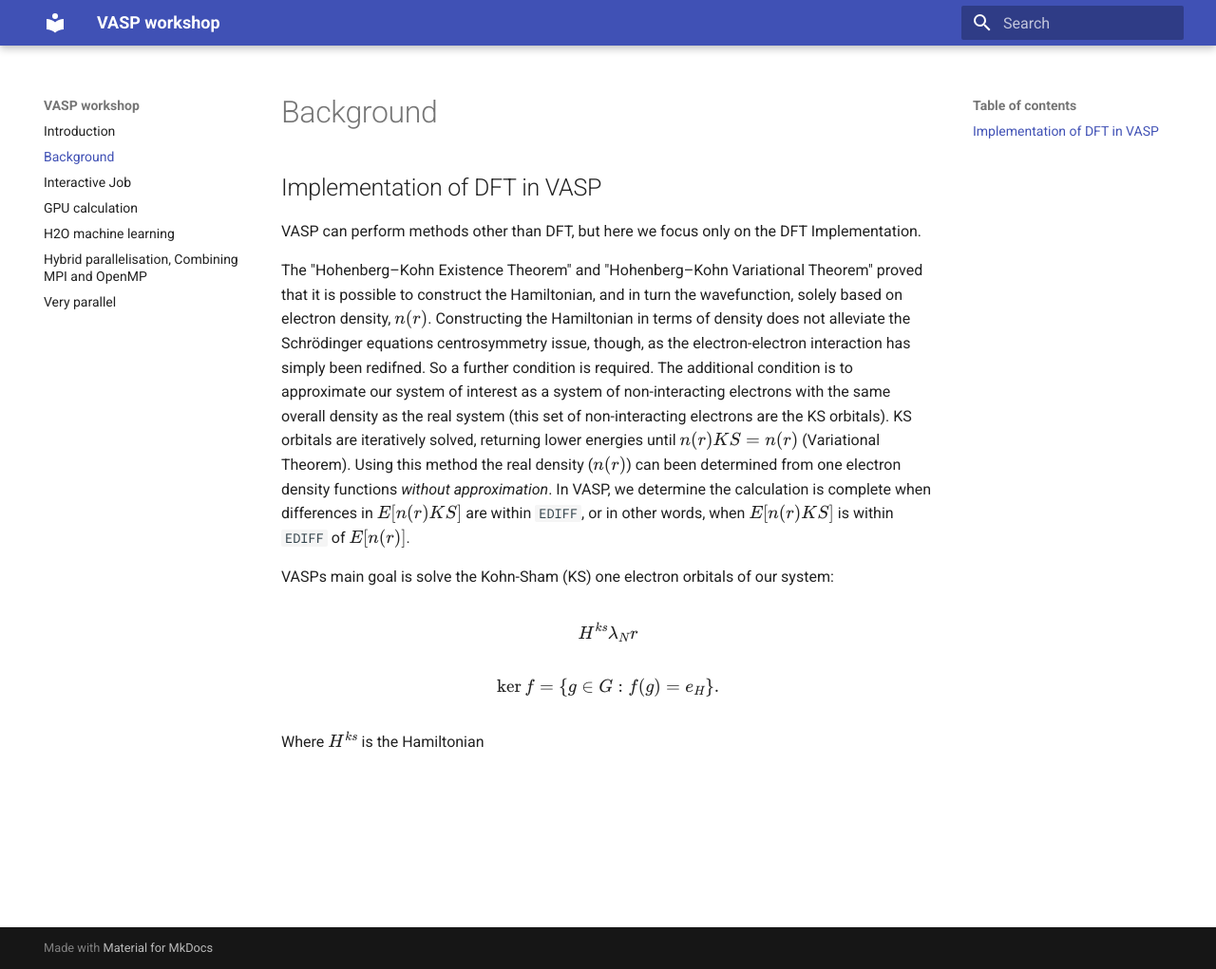
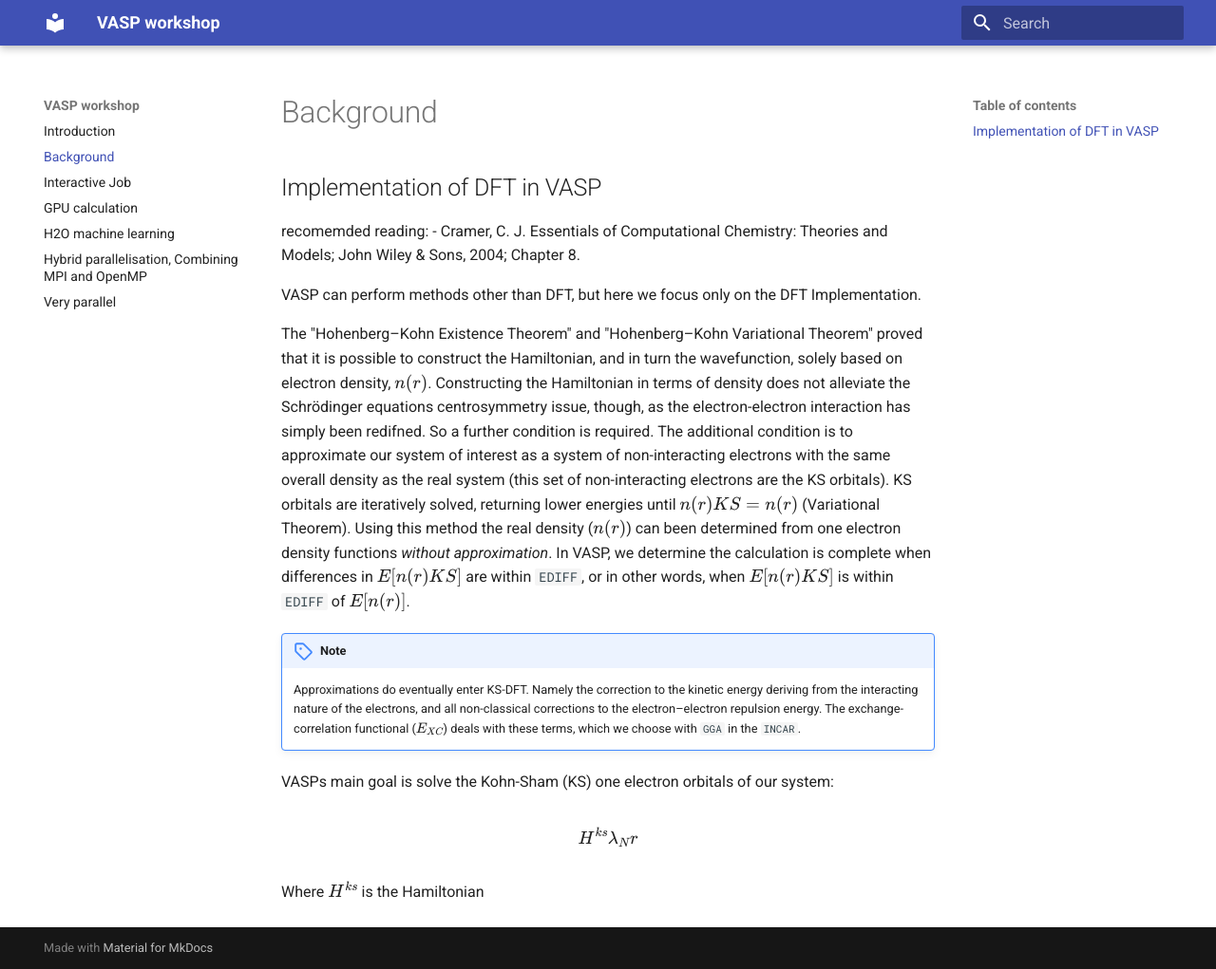
Before and after one commit to Johnryder23/VASP_workshop, an MkDocs documentation site: the page built from docs/background.md, in a window 1280 px wide and 1021 px high. Shown: the whole window at 95% size. Built offline with MkDocs 1.6.1 and Material for MkDocs 9.7.7, drawn with Linux system fonts in a browser that asks for light colours.

Commit message:
added info to background

```diff
--- a/docs/background.md
+++ b/docs/background.md
@@ -1,8 +1,16 @@
 ##Implementation of DFT in VASP
+
+recomemded reading:
+- Cramer, C. J. Essentials of Computational Chemistry: Theories and Models; John
+Wiley & Sons, 2004; Chapter 8.
 
 VASP can perform methods other than DFT, but here we focus only on the DFT Implementation.
 
 The "Hohenberg–Kohn Existence Theorem" and "Hohenberg–Kohn Variational Theorem" proved that it is possible to construct the Hamiltonian, and in turn the wavefunction, solely based on electron density, $n(r)$. Constructing the Hamiltonian in terms of density does not alleviate the Schrödinger equations centrosymmetry issue, though, as the electron-electron interaction has simply been redifned. So a further condition is required. The additional condition is to approximate our system of interest as a system of non-interacting electrons with the same overall density as the real system (this set of non-interacting electrons are the KS orbitals). KS orbitals are iteratively solved, returning lower energies until $n(r)KS=n(r)$ (Variational Theorem). Using this method the real density ($n(r)$) can been determined from one electron density functions *without approximation*. In VASP, we determine the calculation is complete when differences in $E[n(r)KS]$ are within `EDIFF`, or in other words, when $E[n(r)KS]$ is within `EDIFF` of $E[n(r)]$.
+
+!!! note
+    Approximations do eventually enter KS-DFT. Namely the correction to the kinetic energy deriving from the interacting nature of the electrons, and all non-classical corrections to the electron–electron repulsion energy. The exchange-correlation functional ($E_{XC}$) deals with these terms, which we choose with `GGA` in the `INCAR`.
+
 
 VASPs main goal is solve the Kohn-Sham (KS) one electron orbitals of our system:
 
```
Also changed, not shown: other parts of docs/background.md (+0 -5 lines).
